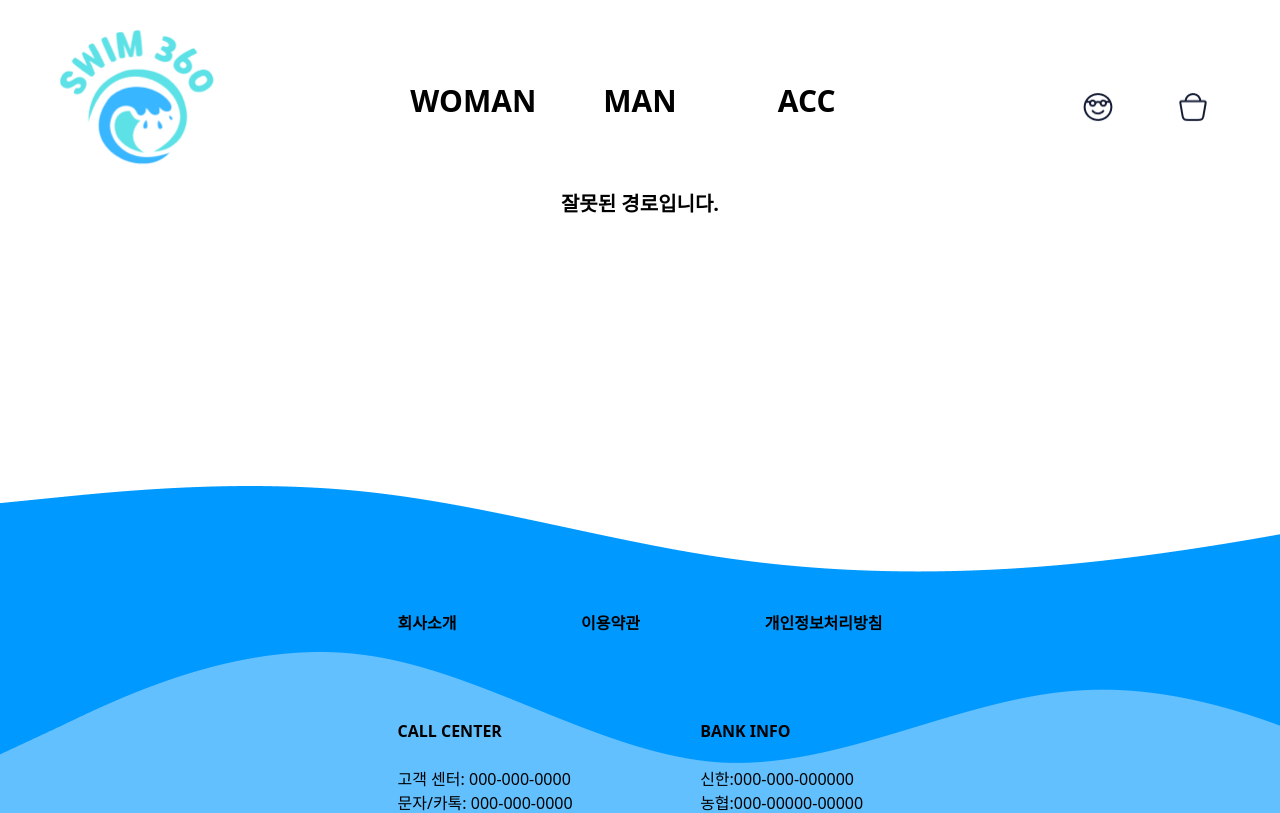
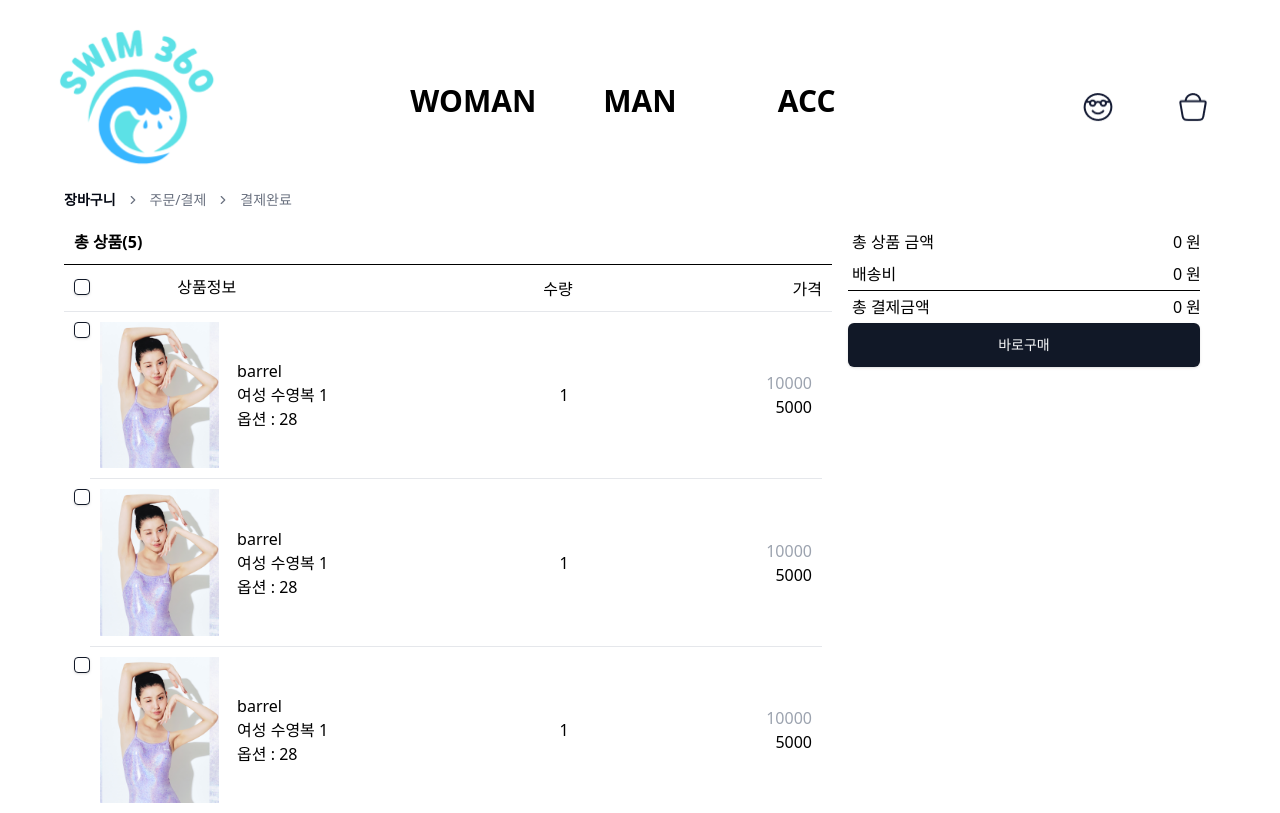
Before and after one commit to ormcamp-fe-3rd/swim360, a React (Vite) app in the folder frontend/: page /cart in a window 1280 px wide. Shown: the top 813 px of the page. Built offline with nearby package versions, Linux system fonts and the light colour scheme.

Commit message:
design: 장바구니페이지 구현, breadscrum 커스텀

```diff
--- a/frontend/package.json
+++ b/frontend/package.json
@@ -13,6 +13,7 @@
   "dependencies": {
     "@hookform/resolvers": "^3.9.1",
     "@radix-ui/react-accordion": "^1.2.1",
+    "@radix-ui/react-checkbox": "^1.1.2",
     "@radix-ui/react-label": "^2.1.0",
     "@radix-ui/react-select": "^2.1.2",
     "@radix-ui/react-slot": "^1.1.0",
--- /dev/null
+++ b/frontend/src/components/cart/Cart.tsx
@@ -0,0 +1,19 @@
+import BreadcrumbCustom from "../common/BreadcrumbCustom";
+import CartProductList from "./CartProductList";
+import CartTotalPrice from "./CartTotalPrice";
+
+export default function Cart() {
+  return (
+    <>
+      <div className="mx-auto w-[90%] max-w-[1440px]">
+        <BreadcrumbCustom name="장바구니" />
+        <div className="middle:flex grid min-w-[475px] flex-wrap gap-0">
+          <form action="#" className="middle:w-2/3 mb-10">
+            <CartProductList />
+          </form>
+          <CartTotalPrice />
+        </div>
+      </div>
+    </>
+  );
+}
--- /dev/null
+++ b/frontend/src/components/cart/CartProduct.tsx
@@ -0,0 +1,35 @@
+import { Product } from "@/types/products";
+
+import { Checkbox } from "../ui/checkbox";
+
+
+interface Props{
+  product: Product
+}
+
+
+export default function CartProduct({product}: Props){
+  return (<>
+  <div className="flex px-2.5">
+    <Checkbox className="mt-2.5"/>
+    <div className="flex justify-between border-b p-2.5 items-center">
+      <img src={product.imageUrl} alt="이미지" className="w-1/6" />
+      <div className="w-1/3">
+        <p>{product.brandName}</p>
+        <p>{product.name}</p>
+        <p>
+          옵션 : {product.size}
+        </p>
+      </div>
+      <div className="w-1/5 text-center">
+        <span>1</span>
+      </div>
+      <div className="ml-4 w-1/5 flex-col">
+        <span className="block text-right text-gray-400">{product.price}</span>
+        <span className="block text-right">{product.discountedPrice}</span>
+      </div>
+    </div>
+  </div>
+  </>
+  );
+}
--- /dev/null
+++ b/frontend/src/components/cart/CartProductList.tsx
@@ -0,0 +1,95 @@
+import { Checkbox } from "../ui/checkbox";
+import CartProduct from "./CartProduct";
+
+const productDummyArray = [
+  {
+    id: 0,
+    brandName: "barrel",
+    name: "여성 수영복 1",
+    imageUrl: "/public/images/productlist/sample-1.png",
+    price: 10000,
+    discountedPrice: 5000,
+    salesVolume: 50,
+    size: "28",
+    stock: 100,
+    categoryId: 4,
+    discountId: 0,
+  },
+  {
+    id: 1,
+    brandName: "barrel",
+    name: "여성 수영복 1",
+    imageUrl: "/public/images/productlist/sample-1.png",
+    price: 10000,
+    discountedPrice: 5000,
+    salesVolume: 50,
+    size: "28",
+    stock: 100,
+    categoryId: 4,
+    discountId: 0,
+  },
+  {
+    id: 2,
+    brandName: "barrel",
+    name: "여성 수영복 1",
+    imageUrl: "/public/images/productlist/sample-1.png",
+    price: 10000,
+    discountedPrice: 5000,
+    salesVolume: 50,
+    size: "28",
+    stock: 100,
+    categoryId: 4,
+    discountId: 0,
+  },
+  {
+    id: 3,
+    brandName: "barrel",
+    name: "여성 수영복 1",
+    imageUrl: "/public/images/productlist/sample-1.png",
+    price: 10000,
+    discountedPrice: 5000,
+    salesVolume: 50,
+    size: "28",
+    stock: 100,
+    categoryId: 4,
+    discountId: 0,
+  },
+  {
+    id: 4,
+    brandName: "barrel",
+    name: "여성 수영복 1",
+    imageUrl: "/public/images/productlist/sample-1.png",
+    price: 10000,
+    discountedPrice: 5000,
+    salesVolume: 50,
+    size: "28",
+    stock: 100,
+    categoryId: 4,
+    discountId: 0,
+  },
+];
+
+export default function CartProductList() {
+  return (
+    <div className="border-b border-black py-2.5">
+      <p className="w-full border-b border-black p-2.5 font-bold">
+        {/* TODO: 총 상품 개수를 체크박스 선택된 상품의 개수로 변경 */}
+        총 상품(<span>{productDummyArray.length}</span>)
+      </p>
+      <div className="w-full border-b p-2.5">
+        <span className="inline-block w-1/3 text-center">
+          <div className="flex w-full items-center">
+            <Checkbox />
+            <span className="w-full">상품정보</span>
+          </div>
+        </span>
+        <span className="inline-block w-1/3 text-right">수량</span>
+        <span className="inline-block w-1/3 text-right">가격</span>
+      </div>
+
+      {productDummyArray.map((product) => (
+        <CartProduct key={product.id} product={product} />
+      ))}
+    </div>
+  );
+}
--- /dev/null
+++ b/frontend/src/components/cart/CartTotalPrice.tsx
@@ -0,0 +1,30 @@
+import PrimaryButton from "../common/PrimaryButton";
+
+export default function CartTotalPrice() {
+  return (
+    <div className="middle:w-1/3 w-full p-4">
+      <div className="flex justify-between p-1">
+        <span className="inline-block w-2/3">총 상품 금액</span>
+        <div className="flex">
+          <span className="inline-block w-1/2 text-right">0</span>
+          <span className="inline-block w-1/2 pl-1">원</span>
+        </div>
+      </div>
+      <div className="flex justify-between p-1">
+        <span className="inline-block w-2/3">배송비</span>
+        <div className="flex">
+          <span className="inline-block w-1/2 text-right">0</span>
+          <span className="inline-block w-1/2 pl-1">원</span>
+        </div>
+      </div>
+      <div className="flex justify-between border-t border-black p-1">
+        <span className="inline-block w-2/3">총 결제금액</span>
+        <div className="flex">
+          <span className="inline-block w-1/2 text-right">0</span>
+          <span className="inline-block w-1/2 pl-1">원</span>
+        </div>
+      </div>
+      <PrimaryButton>바로구매</PrimaryButton>
+    </div>
+  );
+}
--- /dev/null
+++ b/frontend/src/components/common/BreadcrumbCustom.tsx
@@ -0,0 +1,46 @@
+import {
+  Breadcrumb,
+  BreadcrumbItem,
+  BreadcrumbLink,
+  BreadcrumbList,
+  BreadcrumbPage,
+  BreadcrumbSeparator,
+} from "../ui/breadcrumb";
+
+interface Prop {
+  name: string;
+  url?: string;
+}
+
+export default function BreadcrumbCustom({ name, url }: Prop) {
+  return (
+    <Breadcrumb>
+      <BreadcrumbList>
+        <BreadcrumbItem>
+          <BreadcrumbLink
+            href={url}
+            className={`${name === "장바구니" ? "font-bold text-gray-950" : "text-gray-500"}`}
+          >
+            장바구니
+          </BreadcrumbLink>
+        </BreadcrumbItem>
+        <BreadcrumbSeparator />
+        <BreadcrumbItem>
+          <BreadcrumbPage
+            className={`${name === "주문/결제" ? "font-bold text-gray-950" : "text-gray-500"}`}
+          >
+            주문/결제
+          </BreadcrumbPage>
+        </BreadcrumbItem>
+        <BreadcrumbSeparator />
+        <BreadcrumbItem>
+          <BreadcrumbPage
+            className={`${name === "결제완료" ? "font-bold text-gray-950" : "text-gray-500"}`}
+          >
+            결제완료
+          </BreadcrumbPage>
+        </BreadcrumbItem>
+      </BreadcrumbList>
+    </Breadcrumb>
+  );
+}
--- /dev/null
+++ b/frontend/src/components/ui/checkbox.tsx
@@ -0,0 +1,28 @@
+import * as CheckboxPrimitive from "@radix-ui/react-checkbox"
+import { Check } from "lucide-react"
+import * as React from "react"
+
+import { cn } from "@/lib/utils"
+
+const Checkbox = React.forwardRef<
+  React.ElementRef<typeof CheckboxPrimitive.Root>,
+  React.ComponentPropsWithoutRef<typeof CheckboxPrimitive.Root>
+>(({ className, ...props }, ref) => (
+  <CheckboxPrimitive.Root
+    ref={ref}
+    className={cn(
+      "peer h-4 w-4 shrink-0 rounded-sm border border-gray-200 border-gray-900 shadow focus-visible:outline-none focus-visible:ring-1 focus-visible:ring-gray-950 disabled:cursor-not-allowed disabled:opacity-50 data-[state=checked]:bg-gray-900 data-[state=checked]:text-gray-50 dark:border-gray-800 dark:border-gray-50 dark:focus-visible:ring-gray-300 dark:data-[state=checked]:bg-gray-50 dark:data-[state=checked]:text-gray-900",
+      className
+    )}
+    {...props}
+  >
+    <CheckboxPrimitive.Indicator
+      className={cn("flex items-center justify-center text-current")}
+    >
+      <Check className="h-4 w-4" />
+    </CheckboxPrimitive.Indicator>
+  </CheckboxPrimitive.Root>
+))
+Checkbox.displayName = CheckboxPrimitive.Root.displayName
+
+export { Checkbox }
--- a/frontend/src/routes/index.tsx
+++ b/frontend/src/routes/index.tsx
@@ -1,5 +1,8 @@
 import { createBrowserRouter } from "react-router-dom";
 
+import App from "@/App";
+
+import CartPage from "./pages/CartPage";
 import ChangePwdCompletionPage from "./pages/ChangePwdCompletionPage";
 
 import ErrorPage from "./pages/ErrorPage";
@@ -43,7 +46,7 @@ const router = createBrowserRouter([
       },
       { path: "/paymentcompletionpage", element: <PayMentCompletionPage /> },
       { path: "/paymentorderpage", element: <PayMentOrderPage /> },
-      { path: "*", element: <ErrorPage /> },
+      { path: "/cart", element: <CartPage />}
     ],
   },
 ]);
--- /dev/null
+++ b/frontend/src/routes/pages/CartPage.tsx
@@ -0,0 +1,5 @@
+import Cart from "@/components/cart/Cart";
+
+export default function CartPage() {
+  return <Cart />;
+}
--- a/frontend/src/types/products.ts
+++ b/frontend/src/types/products.ts
@@ -2,11 +2,13 @@ export interface Product {
   id?: number;
   brandName: string;
   name: string;
+  imageUrl: string;
   price: number;
+  salesVolume: number; //
   discountedPrice: number;
+
+
   size: string;
-  imageUrl: string;
-  salesVolume: number; //
   stock: number;
   categoryId: number;
   discountId: number;
```
Also changed, not shown: frontend/src/components/cart/Component.tsx (deleted), 1 other file (tests, documents, lock files or other folders).
